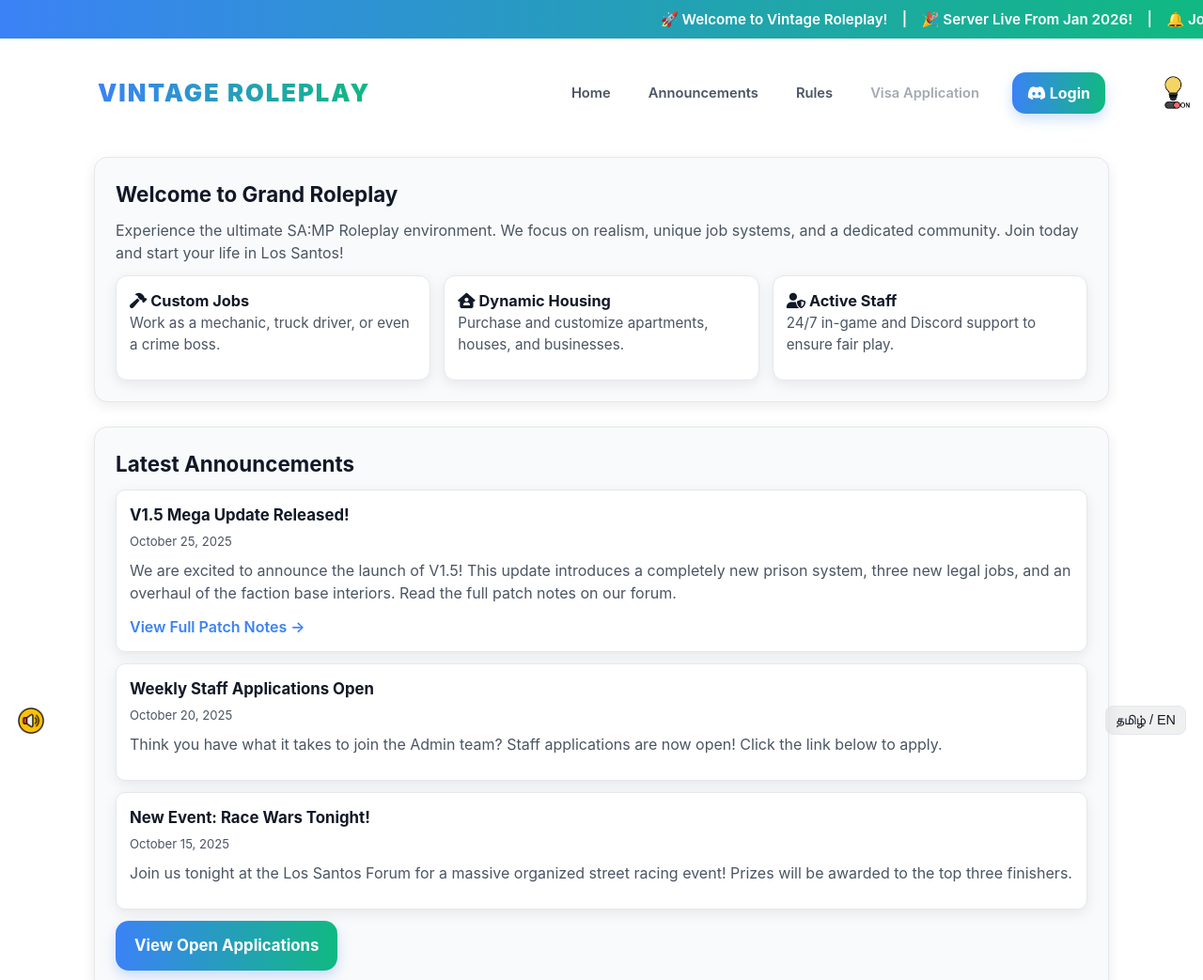
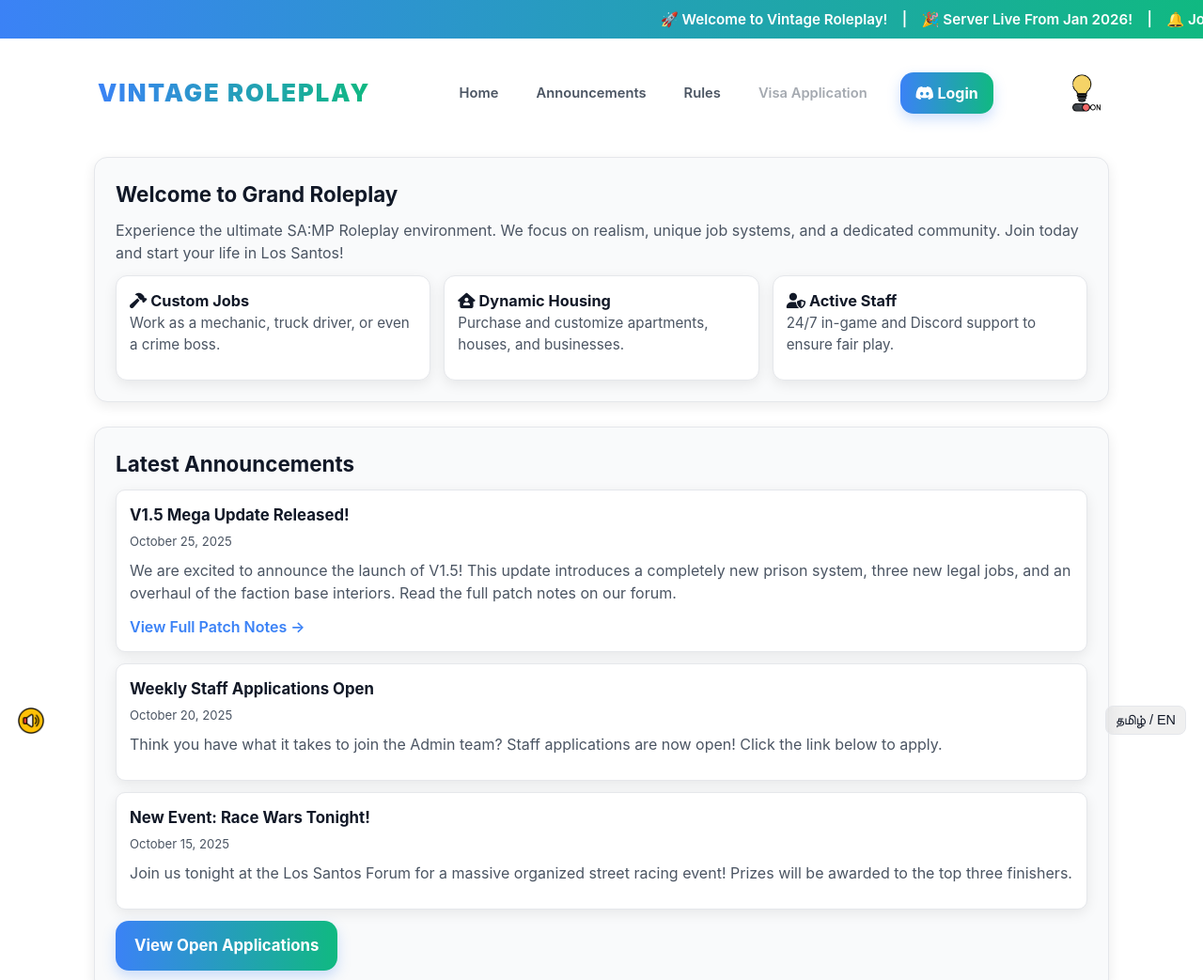
Before and after one commit to ShanmugamVijayakumar/vrp, a website: page index.html in a window 1280 px wide. Shown: the top 1043 px of the page at 94% size. Drawn offline with Linux system fonts and the light colour scheme; no server answers.

Commit message:
Update style.css

```diff
--- a/style.css
+++ b/style.css
@@ -224,31 +224,22 @@ footer .social-links a:hover{color:var(--accent2)}
    Theme Toggle Button (PNG Icons)
    ========================= */
 .theme-toggle {
-  position: fixed;
-  top: 70;
-  right: 10px;
   background: none;
   border: none;
   cursor: pointer;
-  margin-left: 12px;
-  transition: transform 0.2s ease;
-  display: flex;
-  align-items: center;
-  justify-content: center;
-  z-index: 1000;
+  outline: none;
+  position: relative;
+  width: 40px;
+  height: 40px;
+  padding: 0;
 }
 
-.theme-toggle img {
-  width: 35px;
-  height: 35px;
-  object-fit: contain;
-  display: block;
+#theme-icon {
+  width: 100%;
+  height: 100%;
+  transition: filter 0.3s ease; /* smooth color change only */
+  position: static; /* prevents moving */
 }
-
-.theme-toggle:hover img {
-  transform: scale(1.2);
-}
-
 .lang-toggle-container{
   position: fixed;
   bottom: 18px;
```
